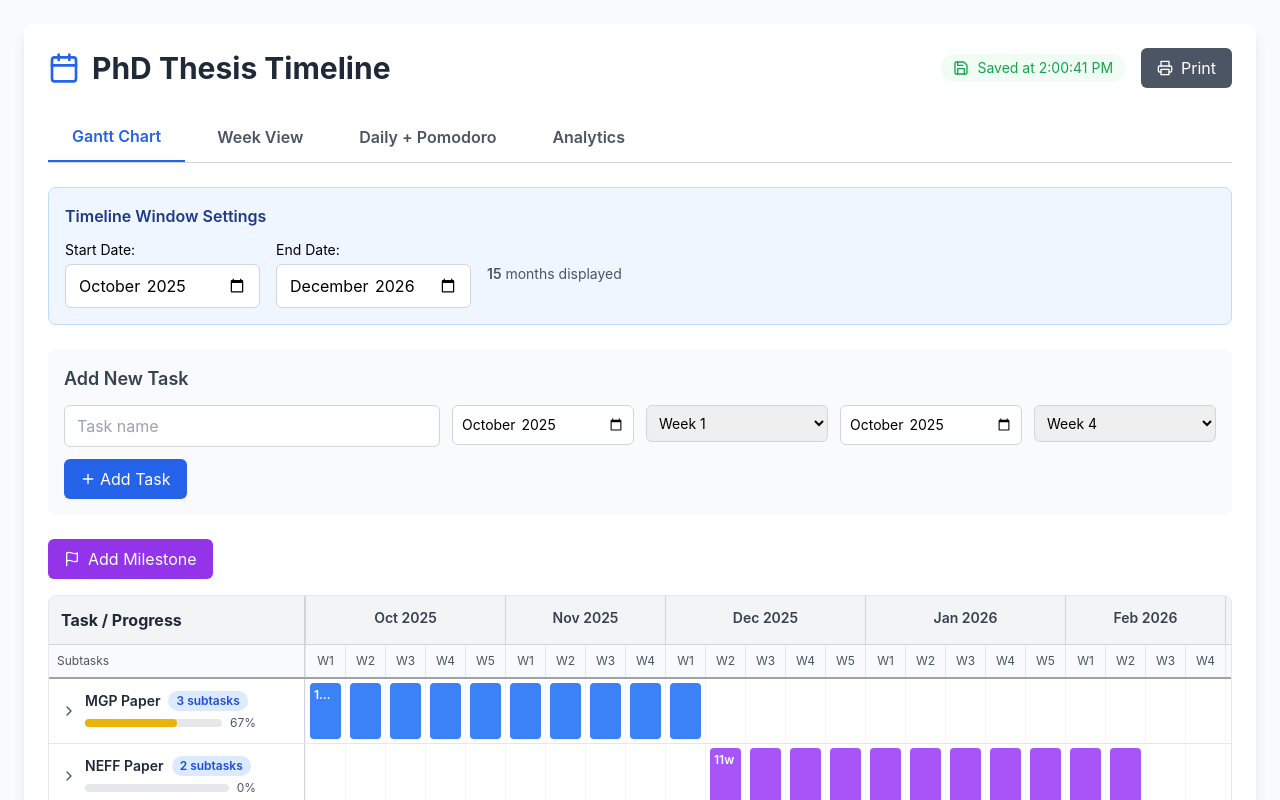
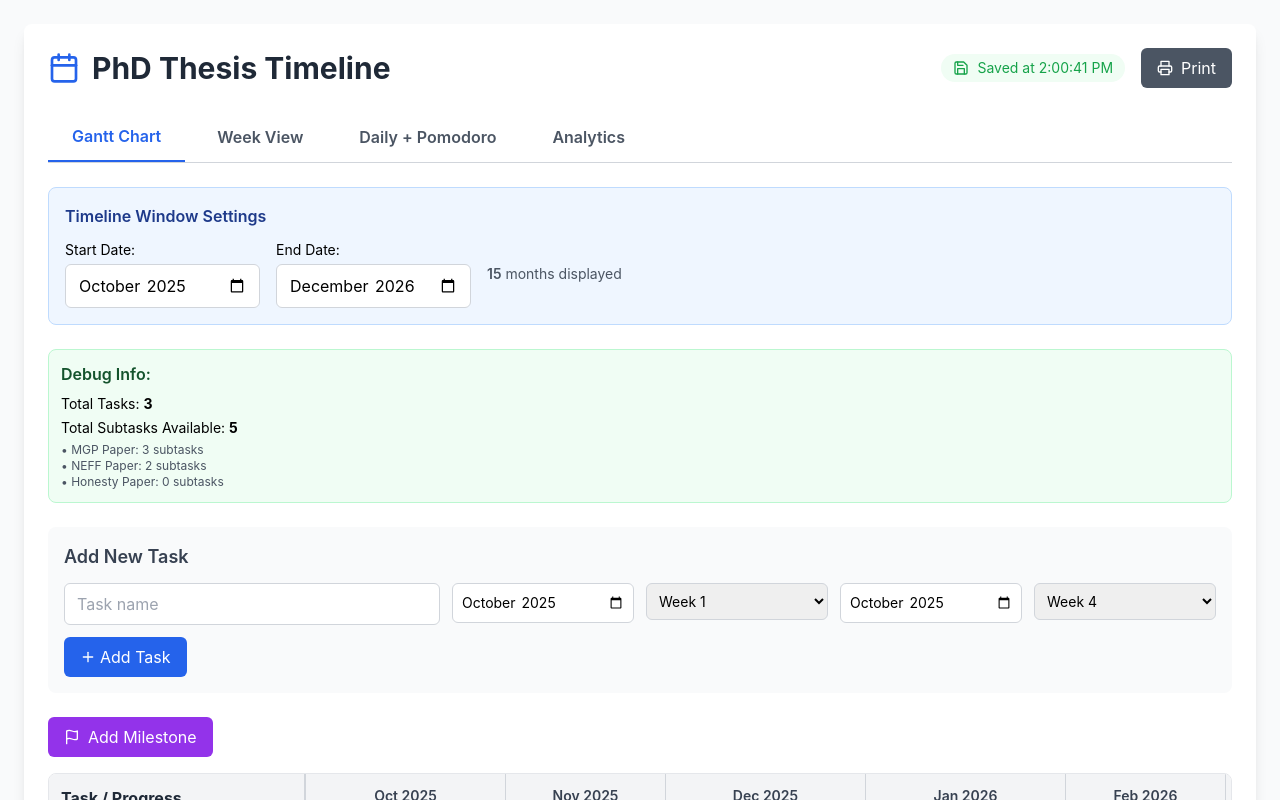
Before and after one commit to Debanjan-econpolicy/phd-timeline, a React (Vite) app: page / in a window 1280 px wide. Shown: the top 800 px of the page. Built offline with nearby package versions, Linux system fonts and the light colour scheme; the HTML template or start-up script is replaced by a standard one.

Commit message:
Fix subtasks persistence and A4 print layout

```diff
--- a/src/App.jsx
+++ b/src/App.jsx
@@ -196,7 +196,10 @@ export default function App() {
   };
 
   const saveEditTask = () => {
-    setTasks(tasks.map(t => t.id === editingTask.id ? editingTask : t));
+    setTasks(tasks.map(t => t.id === editingTask.id ? {
+      ...editingTask,
+      subtasks: editingTask.subtasks || [] // Preserve subtasks
+    } : t));
     setEditingTask(null);
   };
 
@@ -234,7 +237,21 @@ export default function App() {
 
   const addSubtask = (taskId) => {
     if (newSubtask.trim()) {
-      setTasks(tasks.map(task => task.id === taskId ? { ...task, subtasks: [...task.subtasks, { id: Date.now(), name: newSubtask, completed: false }] } : task));
+      console.log('Adding subtask to task:', taskId);
+      const updatedTasks = tasks.map(task => {
+        if (task.id === taskId) {
+          const newSubtaskObj = { id: Date.now(), name: newSubtask, completed: false };
+          const updatedTask = {
+            ...task,
+            subtasks: [...(task.subtasks || []), newSubtaskObj]
+          };
+          console.log('Updated task with new subtask:', updatedTask);
+          return updatedTask;
+        }
+        return task;
+      });
+      console.log('All tasks after adding subtask:', updatedTasks.map(t => ({ id: t.id, name: t.name, subtasks: t.subtasks?.length })));
+      setTasks(updatedTasks);
       setNewSubtask('');
       setAddingSubtaskTo(null);
     }
@@ -248,7 +265,13 @@ export default function App() {
     setTasks(tasks.map(task => task.id === taskId ? { ...task, expanded: !task.expanded } : task));
   };
 
-  const deleteTask = (id) => setTasks(tasks.filter(task => task.id !== id));
+  const deleteTask = (id) => {
+    console.log('Deleting task:', id);
+    console.log('Tasks before delete:', tasks.map(t => ({ id: t.id, name: t.name, subtasks: t.subtasks?.length })));
+    const updatedTasks = tasks.filter(task => task.id !== id);
+    console.log('Tasks after delete:', updatedTasks.map(t => ({ id: t.id, name: t.name, subtasks: t.subtasks?.length })));
+    setTasks(updatedTasks);
+  };
 
   const deleteSubtask = (taskId, subtaskId) => {
     setTasks(tasks.map(task => task.id === taskId ? { ...task, subtasks: task.subtasks.filter(st => st.id !== subtaskId) } : task));
@@ -402,12 +425,15 @@ export default function App() {
     setTimeout(() => setIsPrinting(false), 500);
   };
 
-  // Collect ALL subtasks from ALL tasks - this ensures subtasks always show
-  const allSubtasks = [];
+  // Use useMemo to properly memoize subtasks collection
+  const allSubtasks = React.useMemo(() => {
+    const subtasksList = [];
+    console.log('Collecting subtasks from tasks:', tasks.length);
     tasks.forEach(task => {
-    if (task.subtasks && task.subtasks.length > 0) {
+      console.log(`Task ${task.name} has subtasks:`, task.subtasks?.length || 0);
+      if (task.subtasks && Array.isArray(task.subtasks) && task.subtasks.length > 0) {
         task.subtasks.forEach(subtask => {
-        allSubtasks.push({
+          subtasksList.push({
             taskId: task.id,
             subtaskId: subtask.id,
             taskName: task.name,
@@ -417,6 +443,9 @@ export default function App() {
         });
       }
     });
+    console.log('Total subtasks collected:', subtasksList.length);
+    return subtasksList;
+  }, [tasks]);
 
   return (
     <div className="p-6 max-w-full mx-auto bg-gray-50">
@@ -536,6 +565,21 @@ export default function App() {
                 </div>
                 <div className="text-sm text-gray-600">
                   <span className="font-semibold">{timeline.length}</span> months displayed
+                </div>
+              </div>
+            </div>
+
+            <div className="bg-green-50 border border-green-200 rounded-lg p-3 mb-6 no-print">
+              <h3 className="font-semibold mb-2 text-green-900">Debug Info:</h3>
+              <div className="text-sm space-y-1">
+                <div>Total Tasks: <strong>{tasks.length}</strong></div>
+                <div>Total Subtasks Available: <strong>{allSubtasks.length}</strong></div>
+                <div className="text-xs text-gray-600 mt-2">
+                  {tasks.map(t => (
+                    <div key={t.id}>
+                      • {t.name}: {t.subtasks?.length || 0} subtasks
+                    </div>
+                  ))}
                 </div>
               </div>
             </div>
```
Lines whose indentation alone changed are shown as unchanged.
